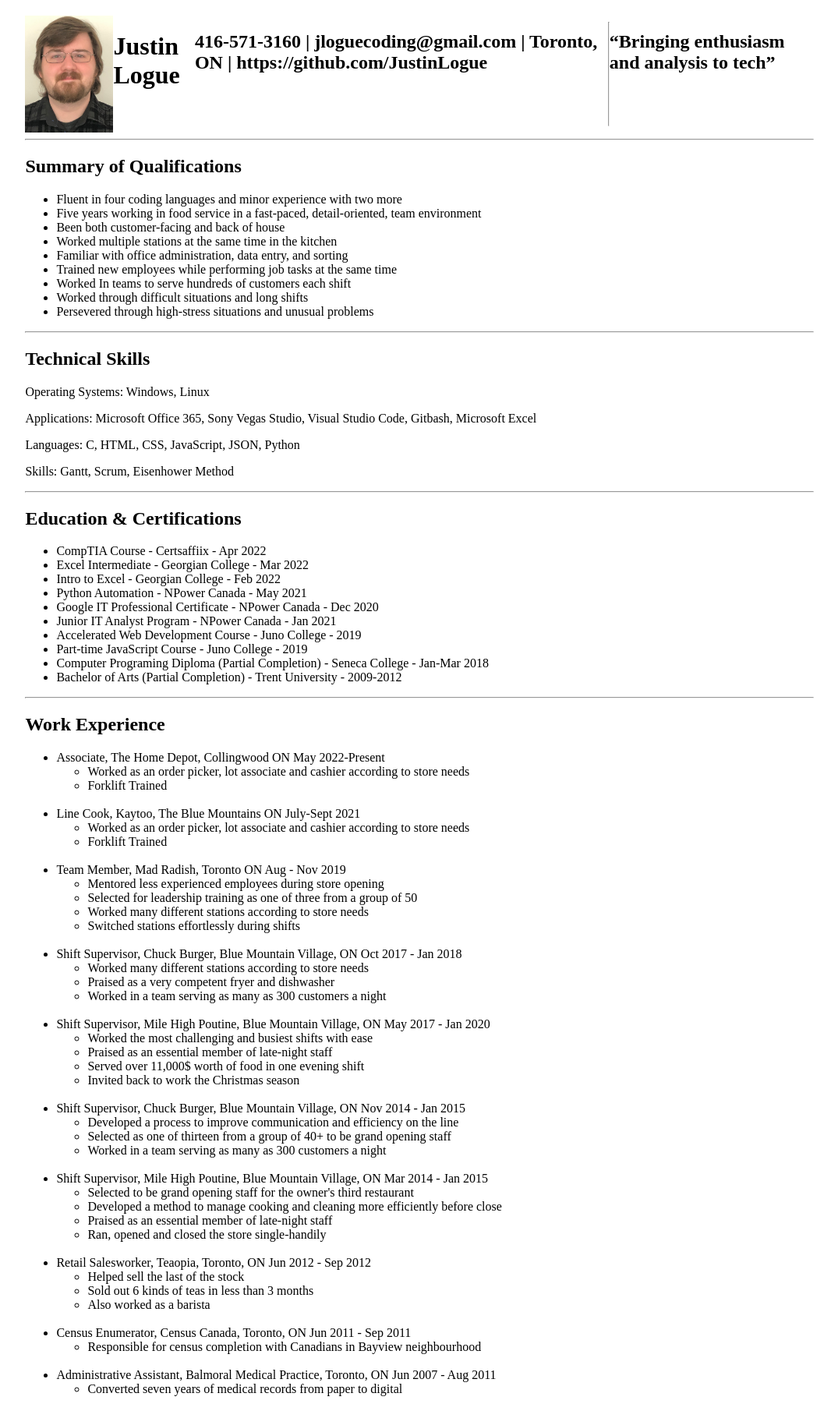
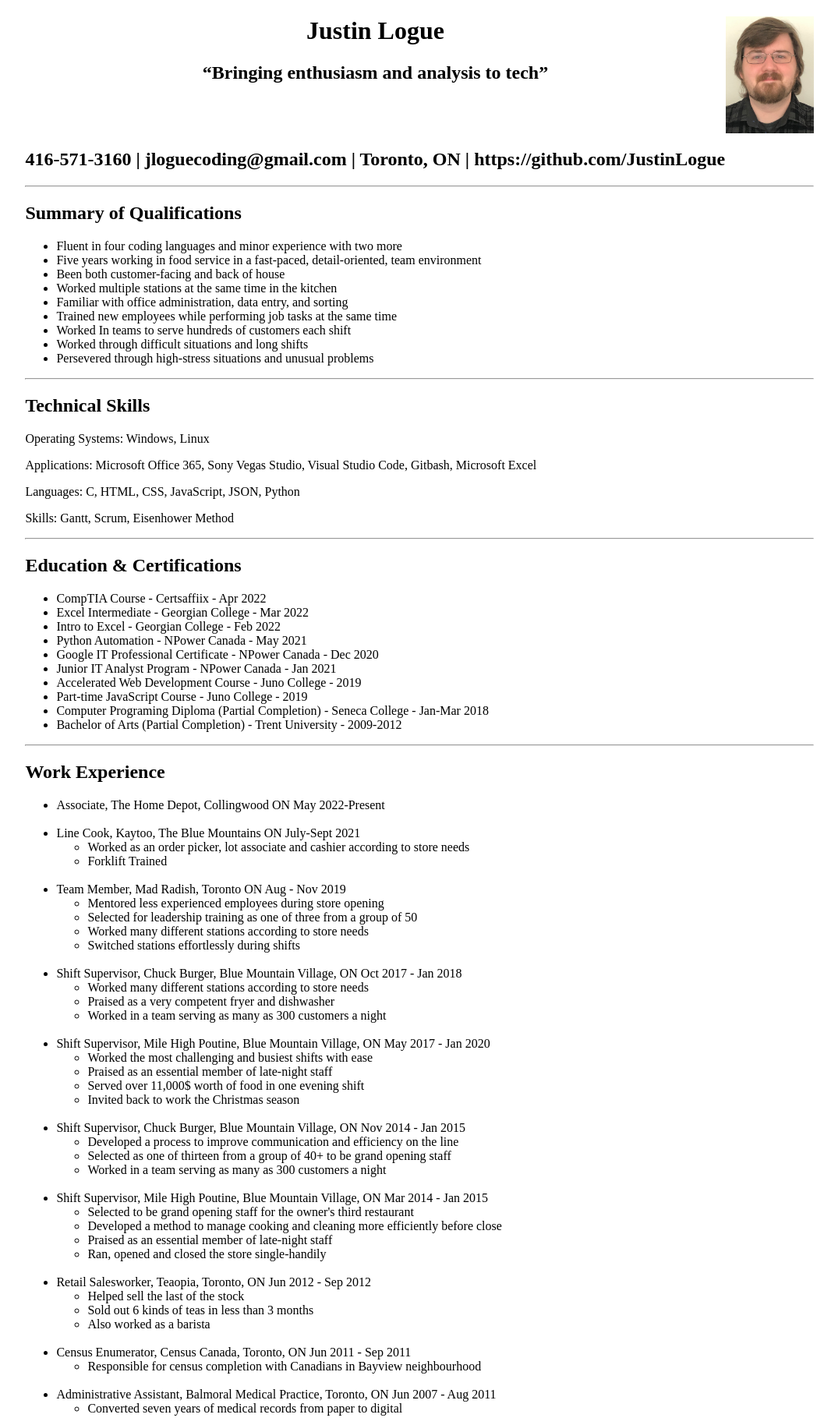
Before and after one commit to JustinLogue/Resume, a plain HTML site: page index.html in a window 1280 px wide. Shown: the whole page at 78% size, without its empty margins (102-1177 px from the left). Drawn offline with Linux system fonts and the light colour scheme.

Commit message:
list displayer

```diff
--- a/index.html
+++ b/index.html
@@ -9,12 +9,16 @@
 </head>
 <body>
     <div class="wrapper">
-        <div class="header">
+        <div class="title">
             <img src="./assets/newprofile.jpg" alt="A head of me">
             <h1>Justin Logue</h1>
+            <h2>“Bringing enthusiasm and analysis to tech”</h2>
+        </div>
+        <div class="header">
                 <h2>416-571-3160 | jloguecoding@gmail.com | Toronto, ON | https://github.com/JustinLogue</h2>
-            <hr>
-            <h2>“Bringing enthusiasm and analysis to tech”</h2>
+
+
+
         </div>
             <hr>
 
@@ -52,13 +56,17 @@
             <li>Bachelor of Arts (Partial Completion) - Trent University - 2009-2012</li>
         </ul>
         <hr>
+        <div class="WorkExp">
             <h2>Work Experience</h2>
             <ul>
+
+                <div class="showme">
                     <li>Associate, The Home Depot, Collingwood ON May 2022-Present</li>
                     <uL>
                         <li>Worked as an order picker, lot associate and cashier according to store needs</li>
                         <li>Forklift Trained</li>
                     </uL>
+                </div>
                 <br>
 
                 <li>Line Cook, Kaytoo, The Blue Mountains ON July-Sept 2021</li>
@@ -132,6 +140,7 @@
 
             </ul>
         </div>
+    </div>
 
 
 </body>
--- a/stylesheet.css
+++ b/stylesheet.css
@@ -2,9 +2,25 @@
     margin: 20px 10%;
 }
 
-.header > img{
+.title > img{
+    height: 150px;
+    float: right;
+}
+
+.title {
+    text-align: center;
     height: 150px;
 }
 .header{
-    display: flex;
+
+    align-items: rows;
 }
+
+.showme >ul >li{
+    display: none;
+    margin: 3px;
+}
+
+.showme:hover >ul >li{
+    display: list-item;
+}
```
Also changed, not shown: coffeeJoke.js (added, +10 -0 lines). Lines whose indentation alone changed are shown as unchanged.
